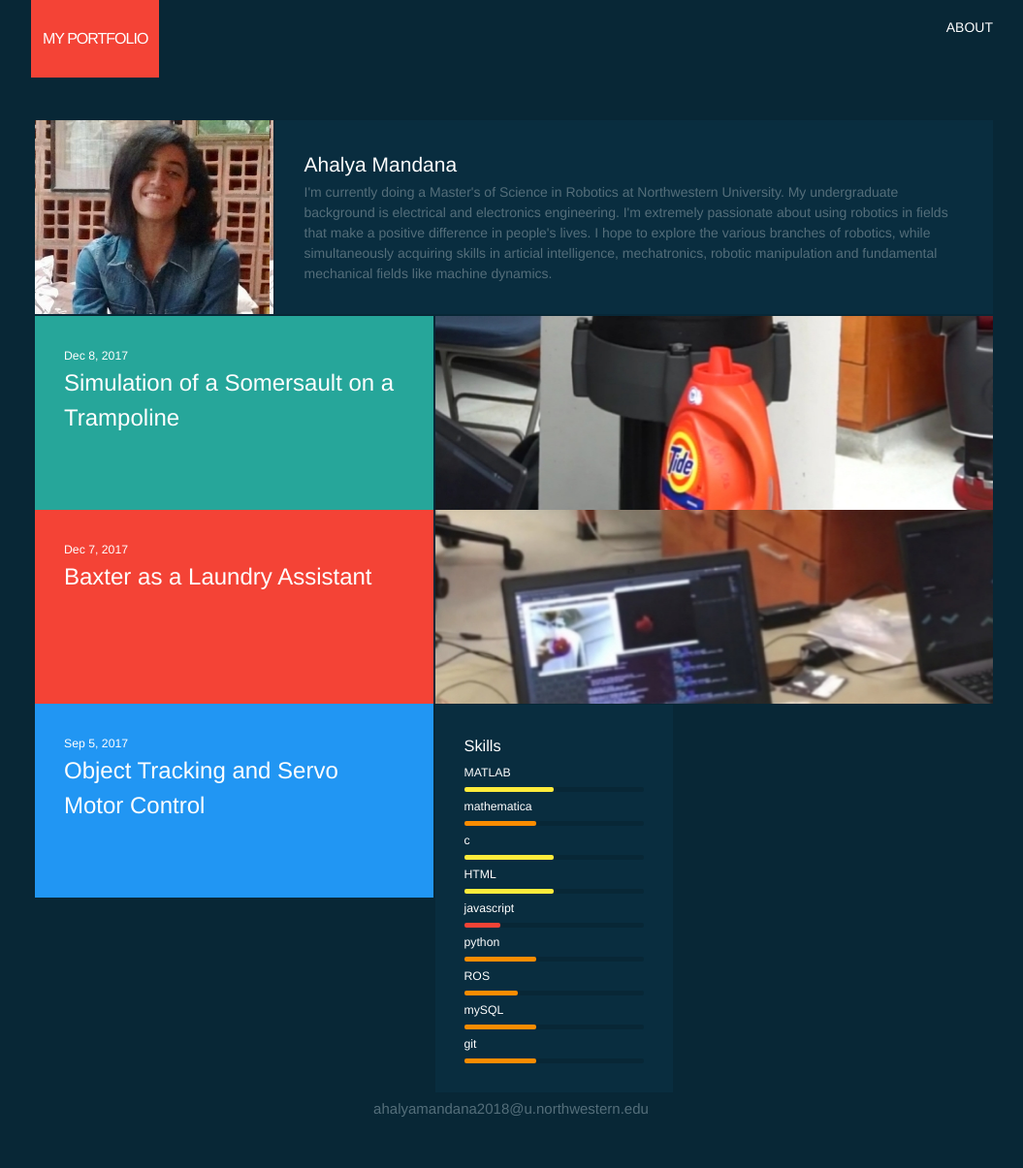
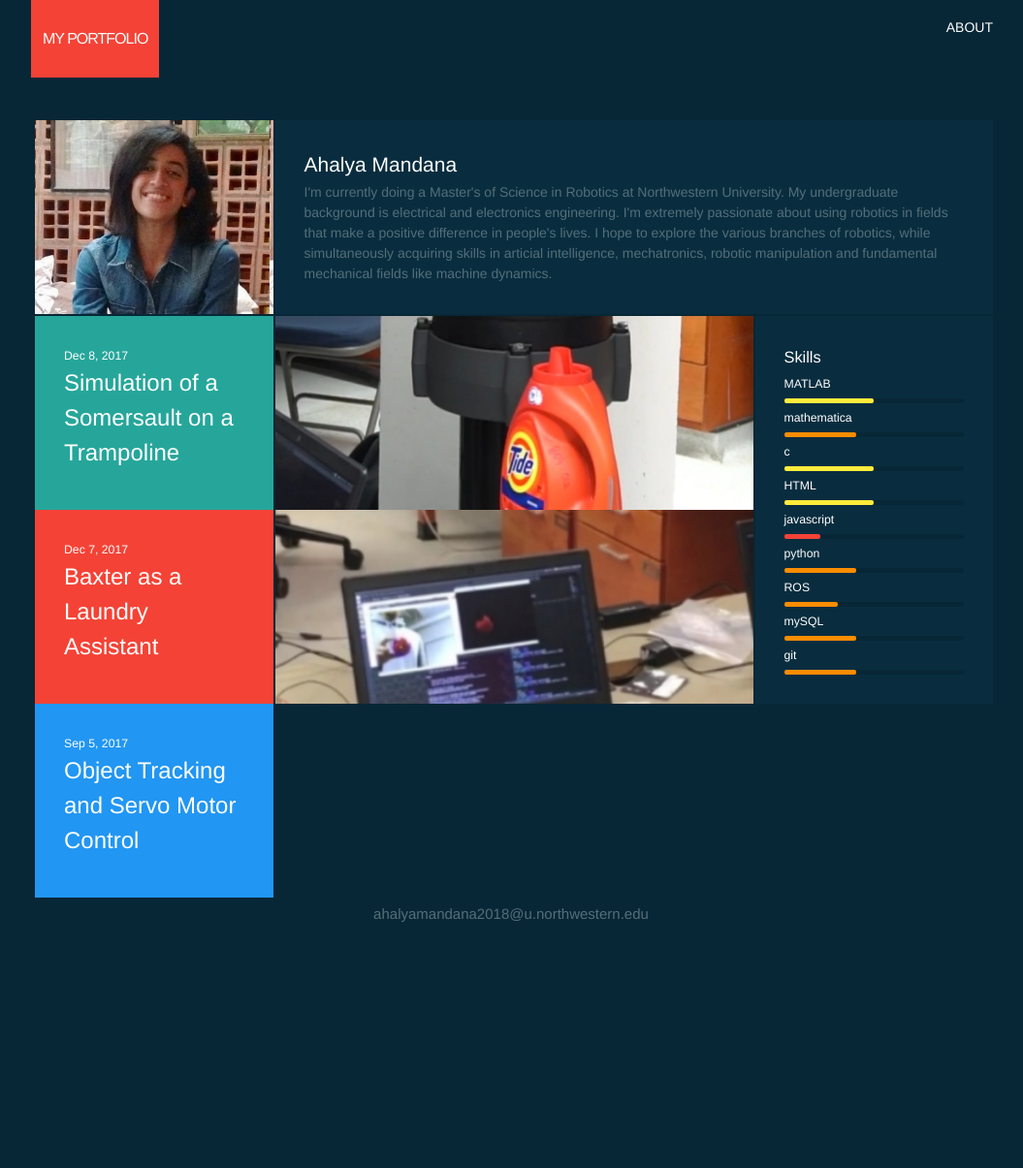
Before and after one commit to am2512/am2512.github.io, a Jekyll site: the page built from index.html, in a window 1280 px wide. Shown: the whole page at 97% size, without its empty margins (112-1167 px from the left). Built offline with Jekyll 4.4.1, drawn with Linux system fonts in a browser that asks for light colours; after the commit the page ends 1005 px from its top, so only the background shows below that.

Commit message:
Adding images

```diff
--- a/index.html
+++ b/index.html
@@ -24,7 +24,7 @@ layout: default
 
 
    <div class="col col-12">
-       <div class="col col-5">
+       <div class="col col-3">
 
     {% for post in site.posts %}
 
@@ -43,22 +43,9 @@ layout: default
 
 
 
-      <div class="col col-7">
+      <div class="col col-6">
         <div class="block glass"  style="background-image:url(assets/1.jpg)">
           </div>
-
-
-
-
-
-
-
-
-
-
-
-
-
 
         <div class="block glass"  style="background-image:url(assets/2.jpg)">
           </div>
```
